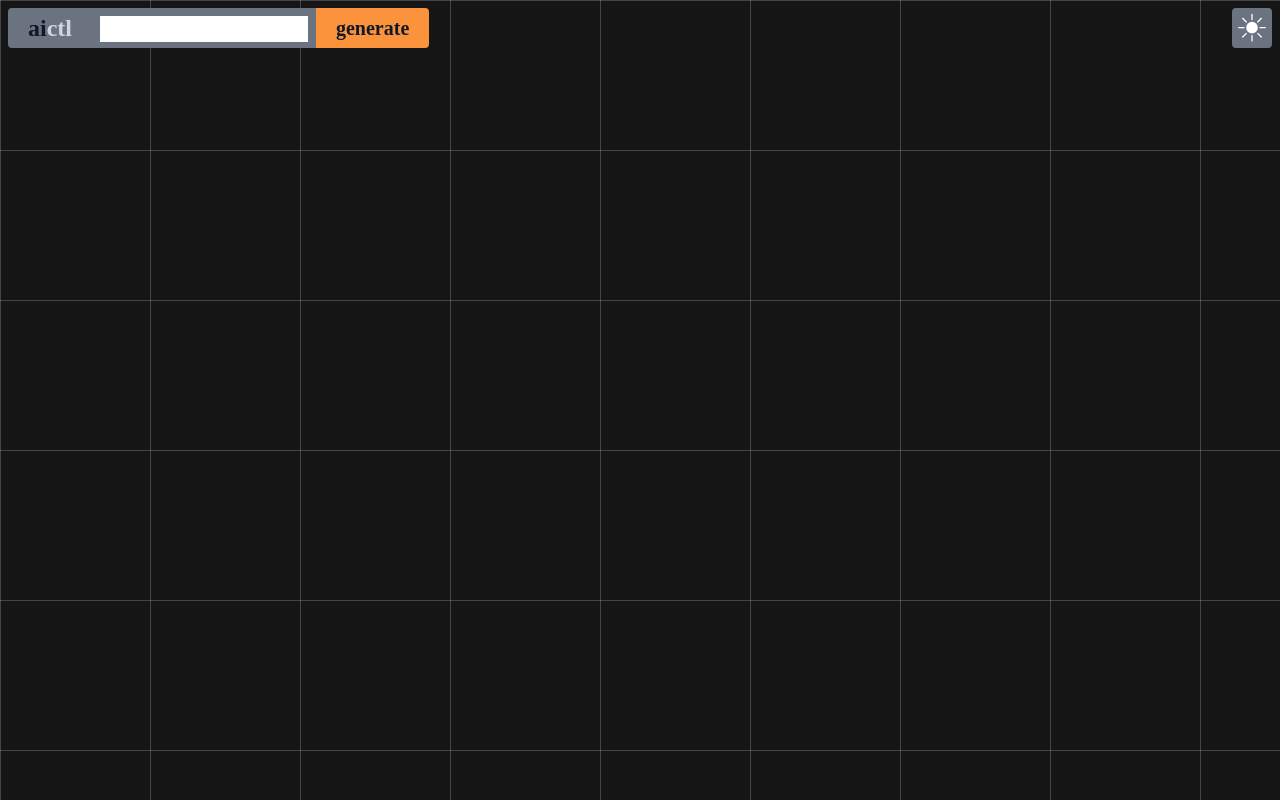
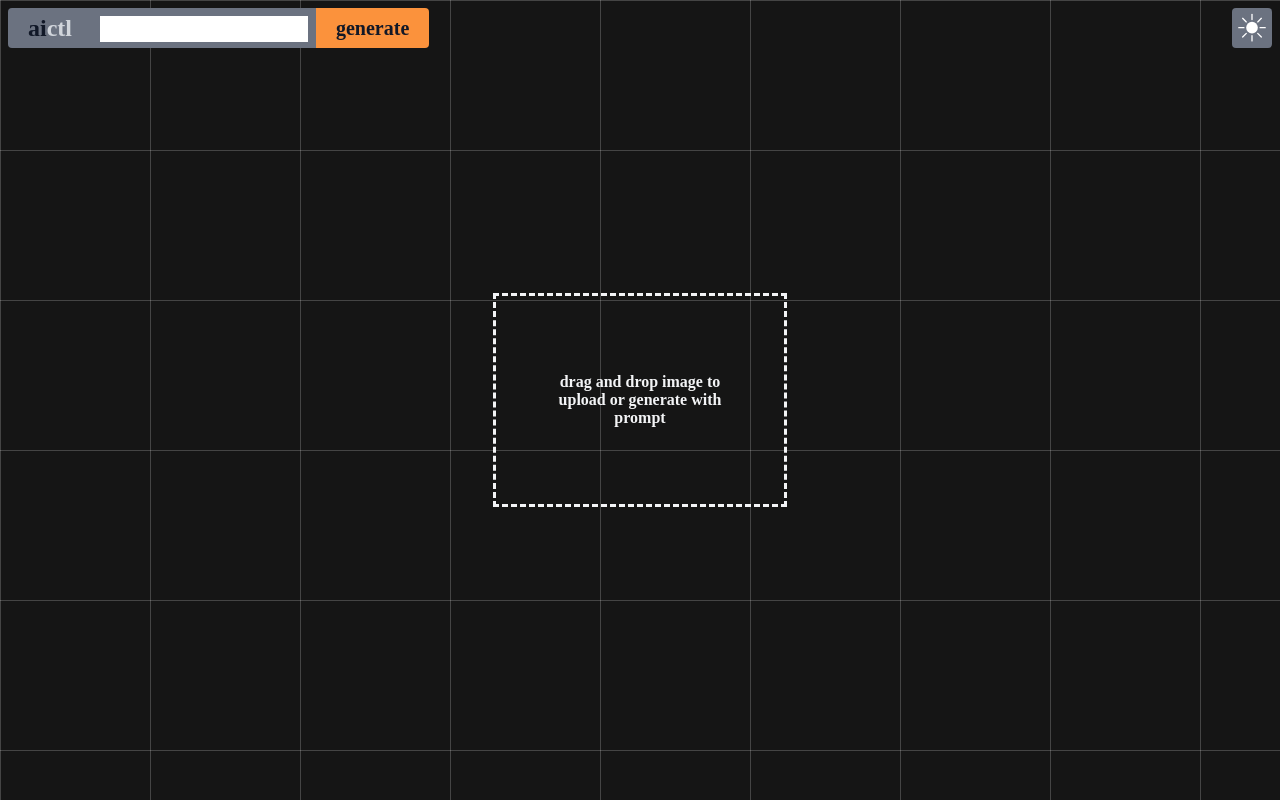
Before and after one commit to trizko/aictl, a Svelte app in the folder frontend/: page / in a window 1280 px wide. Built offline with nearby package versions, Linux system fonts and the light colour scheme.

Commit message:
Add image placeholder component

```diff
--- a/frontend/src/App.svelte
+++ b/frontend/src/App.svelte
@@ -1,6 +1,7 @@
 <script>
     import Toolbar from './components/Toolbar.svelte';
     import ThemeToggle from './components/ThemeToggle.svelte';
+    import Image from './components/Image.svelte';
 </script>
 
 <style type="text/postcss">
@@ -35,3 +36,4 @@
     </div>
 </div>
 <ThemeToggle />
+<Image />
--- /dev/null
+++ b/frontend/src/components/Image.svelte
@@ -0,0 +1,13 @@
+<script></script>
+
+<style type="text/postcss">
+    @tailwind base;
+    @tailwind components;
+    @tailwind utilities;
+</style>
+
+<div class="h-screen w-screen flex justify-center items-center">
+    <span class="dark:text-gray-100 outline-dashed dark:outline-gray-100 h-52 w-72 flex items-center text-center px-10 font-black">
+        drag and drop image to upload or generate with prompt
+    </span>
+</div>
```
